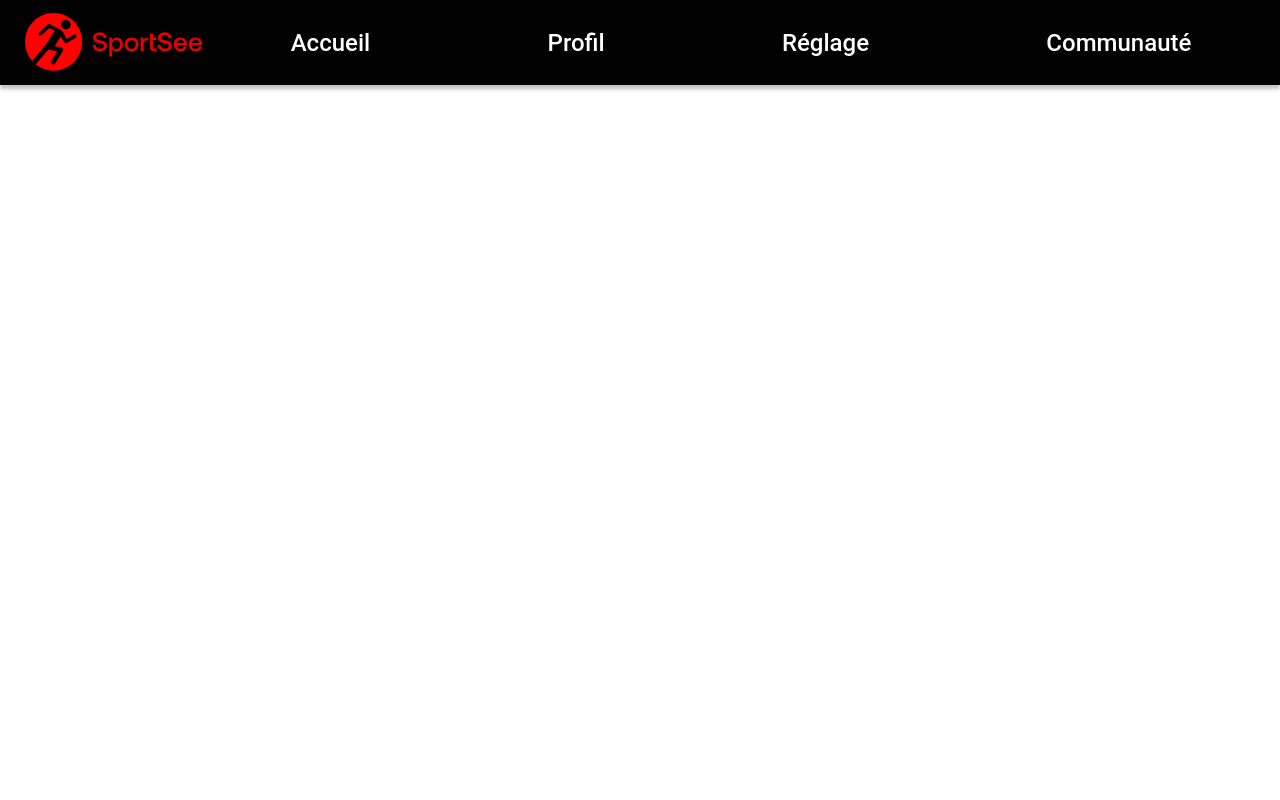
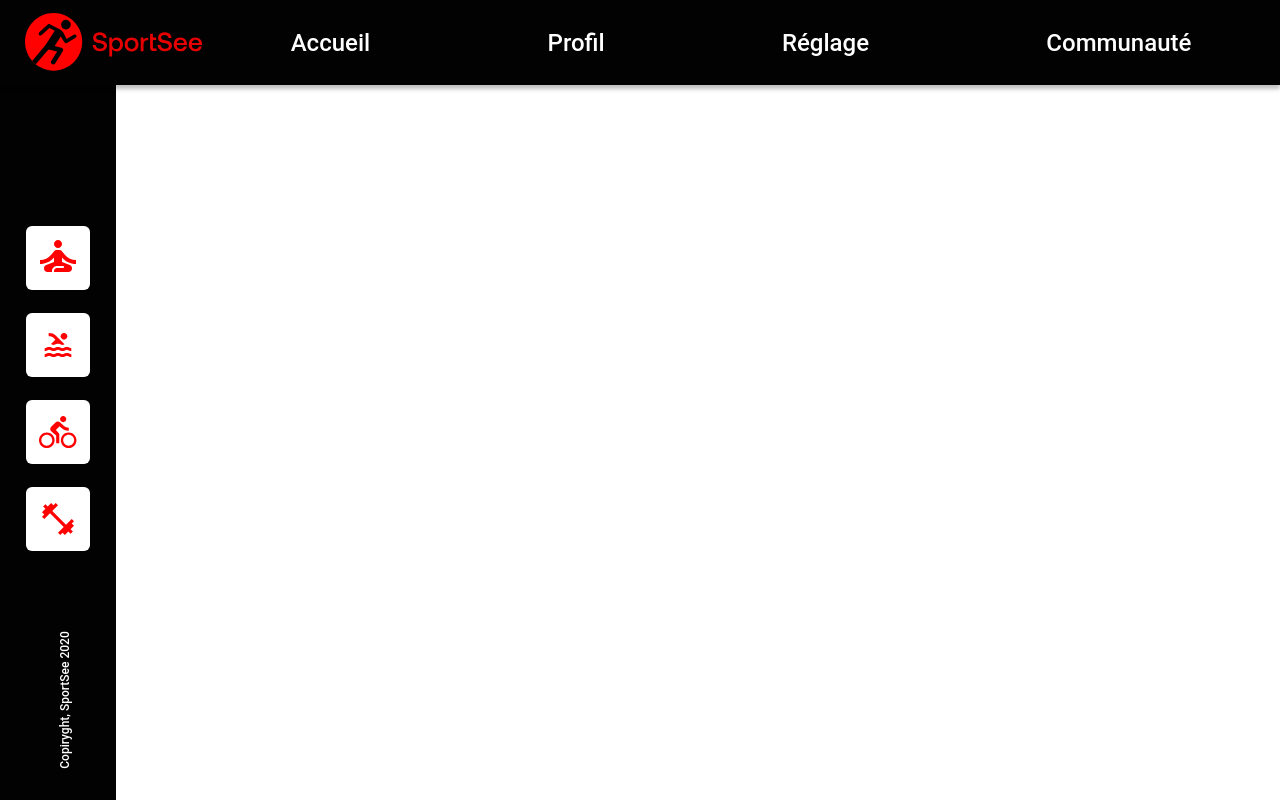
Before and after one commit to DamienPalm/SportSee-app-Front, a React (Vite) app: page / in a window 1280 px wide. Built offline with nearby package versions, Linux system fonts and the light colour scheme.

Commit message:
intégration navigation verticale

```diff
--- /dev/null
+++ b/src/components/Sidebar.jsx
@@ -0,0 +1,41 @@
+import yoga from "../assets/img/yoga.svg";
+import swimming from "../assets/img/swimming.svg";
+import bike from "../assets/img/bike.svg";
+import weight from "../assets/img/weight.svg";
+import "../styles/Sidebar.css";
+
+function Sidebar() {
+  return (
+    <>
+      <aside className="main__sidebar">
+        <div className="main__sidebar__button-wrapper">
+          <img
+            className="main__sidebar__button-wrapper__button"
+            src={yoga}
+            alt="logo personne faisant du yoga"
+          />
+          <img
+            className="main__sidebar__button-wrapper__button"
+            src={swimming}
+            alt="logo personne nageant"
+          />
+          <img
+            className="main__sidebar__button-wrapper__button"
+            src={bike}
+            alt="logo personne faisant du vélo"
+          />
+          <img
+            className="main__sidebar__button-wrapper__button"
+            src={weight}
+            alt="logo d'une haltère"
+          />
+        </div>
+        <small className="main__sidebar__copyright">
+          Copiryght, SportSee 2020
+        </small>
+      </aside>
+    </>
+  );
+}
+
+export default Sidebar;
--- a/src/pages/Homepage.jsx
+++ b/src/pages/Homepage.jsx
@@ -1,4 +1,5 @@
 import Navbar from "../components/Navbar";
+import Sidebar from "../components/Sidebar";
 
 function Homepage() {
   return (
@@ -6,6 +7,9 @@ function Homepage() {
       <header className="header">
         <Navbar />
       </header>
+      <main className="main">
+        <Sidebar />
+      </main>
     </>
   );
 }
--- /dev/null
+++ b/src/styles/Sidebar.css
@@ -0,0 +1,33 @@
+.main__sidebar {
+    z-index: -1;
+    position: fixed;
+    top: 0;
+    left: 0;
+    width: 116px;
+    height: 100vh;
+    overflow: hidden;
+    background-color: #020203;
+    text-align: center;
+}
+
+.main__sidebar__button-wrapper {
+    position: absolute;
+    top: 50%;
+    transform: translateY(-50%);
+}
+
+.main__sidebar__button-wrapper__button {
+    margin-bottom: 20px;
+}
+
+.main__sidebar__copyright {
+    position: absolute;
+    left: -4px;
+    bottom: 88px;
+    font-weight: 500;
+    font-size: 12px;
+    line-height: 24px;
+    color: white;
+    transform: rotate(-90deg);
+    width: max-content;
+}
```
